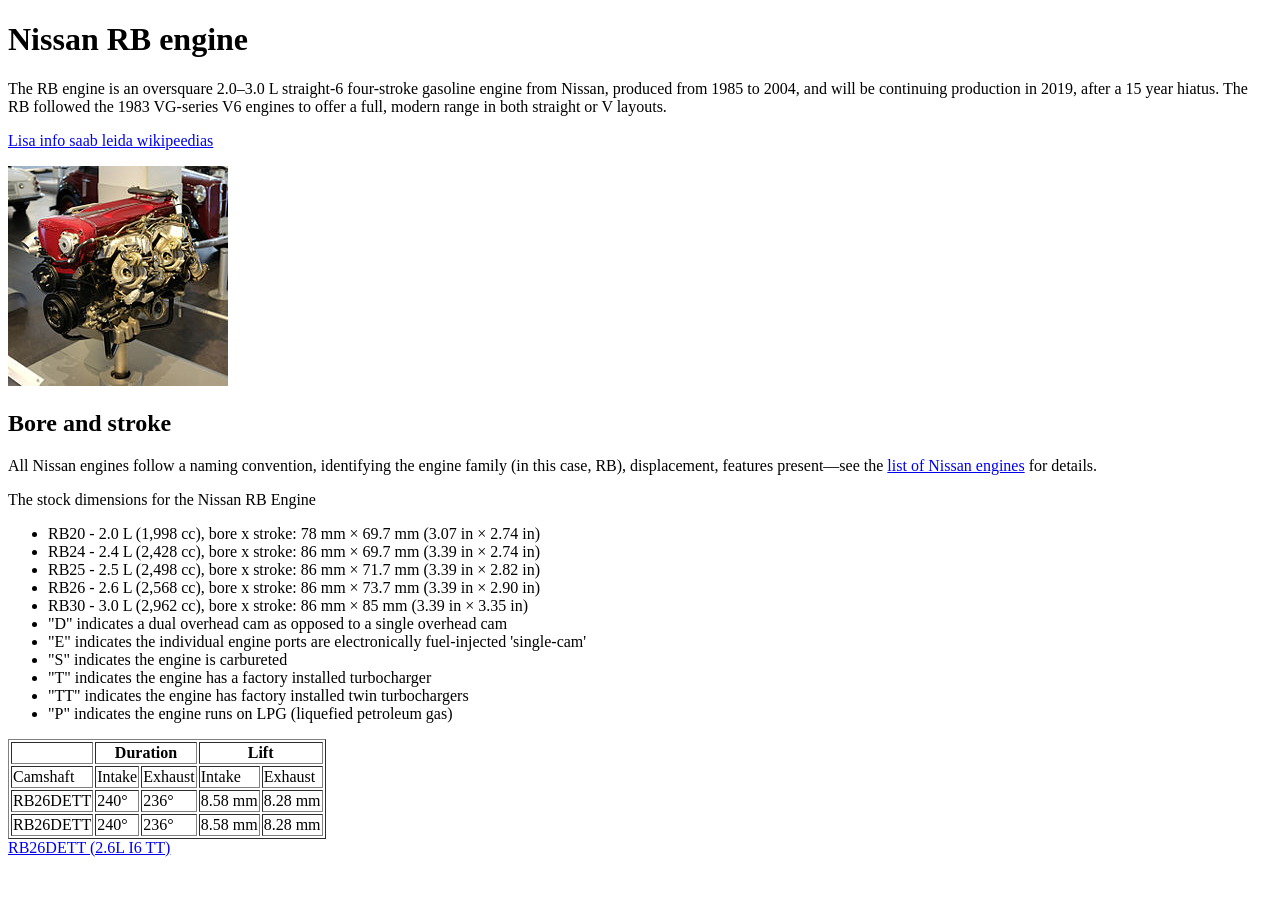
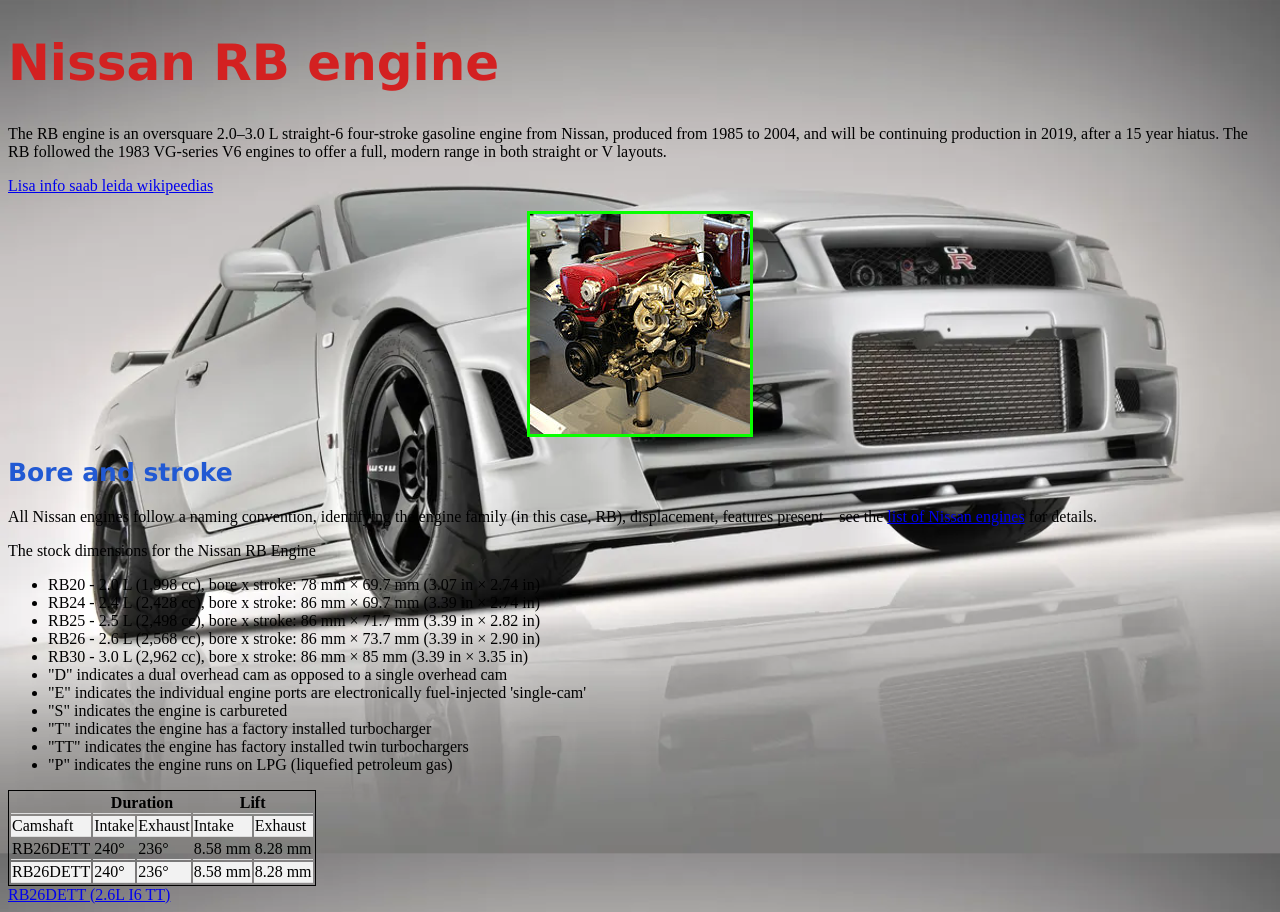
Before and after one commit to nikstormCh/repository_test_1, a plain HTML site: page index.html in a window 1280 px wide. Before the commit the page ends 865 px from the top, so only its background shows below. Drawn offline with Linux system fonts and the light colour scheme; files whose address does not match are found by name.

Commit message:
loppesin too

```diff
--- a/index.html
+++ b/index.html
@@ -3,18 +3,21 @@
 <head>
     <meta charset="UTF-8">
     <title>Nissan RB engine</title>
+    <link rel="stylesheet" type="text/css" href="C:\Users\nikst\Documents\Git\Veebileht\repository_test_1\teststyle.css">
 </head>
 
 <body>
 
-    <h1>Nissan RB engine</h1>
+    <h1 class="redtext">Nissan RB engine</h1>
     <p>The RB engine is an oversquare 2.0–3.0 L straight-6 four-stroke gasoline engine from Nissan, produced from 1985 to 2004, and will be continuing production in 2019, after a 15 year hiatus. The RB followed the 1983 VG-series V6 engines to offer a full, modern range in both straight or V layouts.</p>
 
     <a href="https://en.wikipedia.org/wiki/Nissan_RB_engine" target="_blank">Lisa info saab leida wikipeedias</a>
     <p></p>
-    <img src="Nissan_RB26DETT_Engine_-_Front_Side.jpg" alt="Nissan RB26DETT Engine - Front Side">
+    <div class="frame">
+      <img class="piltvasakul" src="Nissan_RB26DETT_Engine_-_Front_Side.jpg" alt="Nissan RB26DETT Engine - Front Side">
+    </div>
     <p></p>
-    <h2>Bore and stroke</h2>
+    <h2 class="blutext">Bore and stroke</h2>
     <p>All Nissan engines follow a naming convention, identifying the engine family (in this case, RB), displacement, features present—see the <a href="https://en.wikipedia.org/wiki/List_of_Nissan_engines" target="_blank">list of Nissan engines</a> for details. </p>
     <p>The stock dimensions for the Nissan RB Engine</p>
     <ul class="roman">
@@ -30,7 +33,7 @@
         <li>"TT" indicates the engine has factory installed twin turbochargers</li>
         <li>"P" indicates the engine runs on LPG (liquefied petroleum gas)</li>
     </ul>
-    <table border="1px solid black">
+    <table>
         <tr>
           <th> </th>
           <th colspan="2">Duration</th>
--- a/teststyle.css
+++ b/teststyle.css
@@ -0,0 +1,34 @@
+.redtext {
+    color:#d32121;
+    font-family: Verdana, Geneva, Tahoma, sans-serif;
+    font-size:50px;
+}
+
+.blutext {
+    color:#2159d3;
+    font-family: Verdana, Geneva, Tahoma, sans-serif;
+    font-size:25px;
+}
+.frame{
+    width: 220px;
+    height: 220px;
+    border: 3px solid rgb(9, 255, 0);
+    background: rgb(0, 0, 0);
+    margin: auto;
+    padding: 0px 0px;
+}
+table {
+    border: 1px solid;
+}
+th, td {
+    border-bottom: 1px solid #ddd;
+  }
+tr:hover {background-color: coral;}
+tr:nth-child(even) {background-color: #f2f2f2;}
+html {
+    background: url("german-company-refurbishes-nissan-r34-skyline-gt-r-with-up-to-790-hp-148625_1.jpg") no-repeat center fixed;
+    background-size: cover;
+}
+.piltvasakul {
+
+}
```
Also changed, not shown: 8WVbBIG.jpg (added), XYzCSPa.webp (added), german-company-refurbishes-nissan-r34-skyline-gt-r-with-up-to-790-hp-148625_1.jpg (added).
